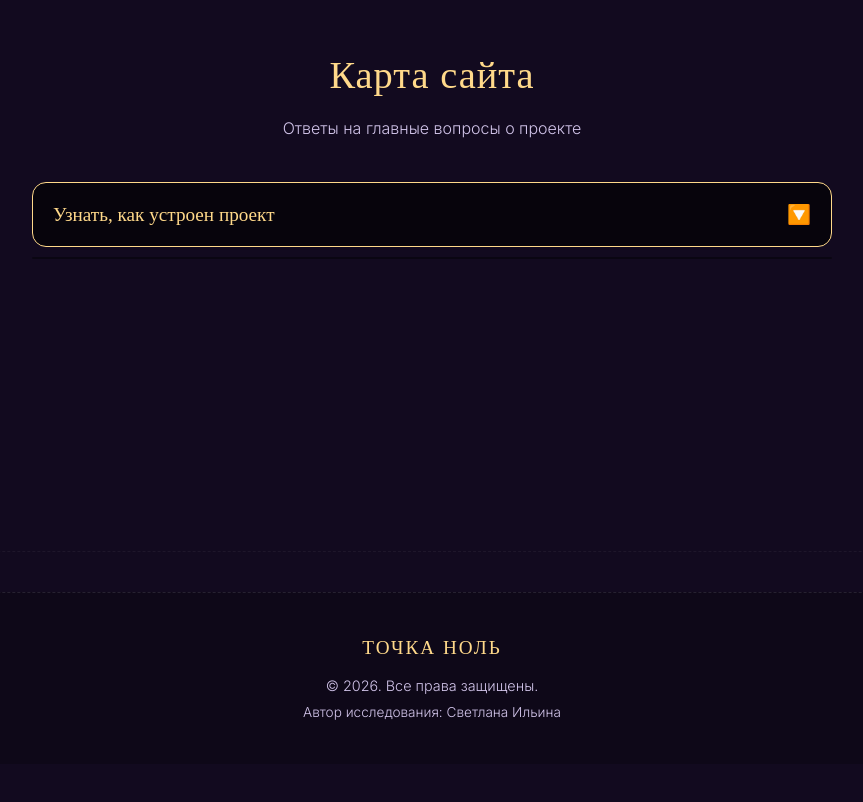
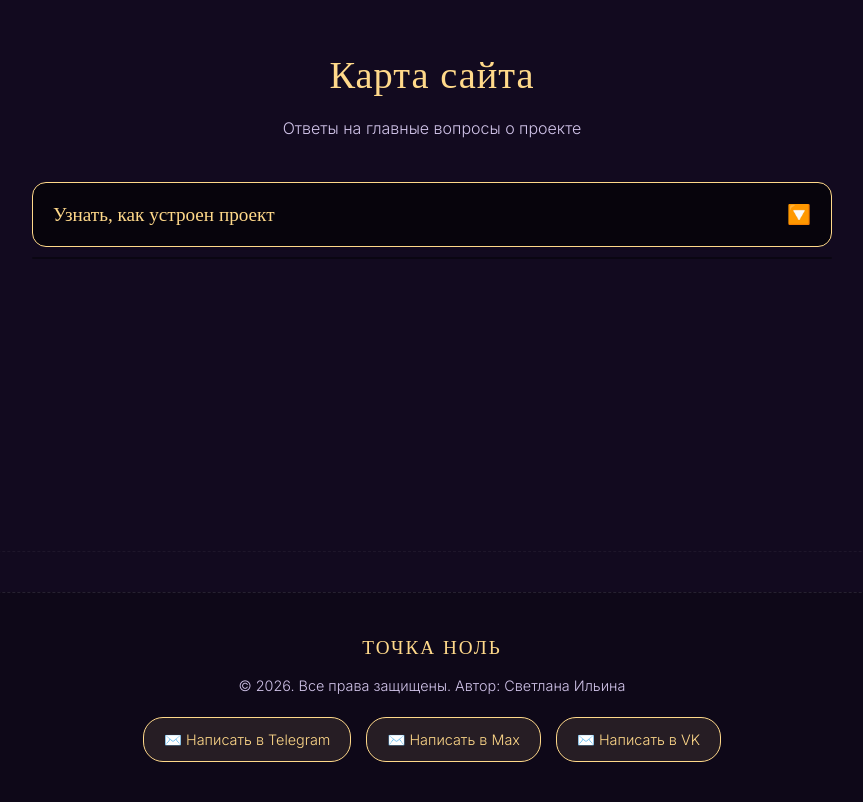
Before and after one commit to astrologdguta/tochka-nol, a plain HTML site: page index.html in a window 1280 px wide. Shown: the part 8099-8901 px from the top of the page, without its empty margins (208-1071 px from the left). Before the commit the page ends 8863 px from the top, so only its background shows below. Drawn offline with Linux system fonts and the light colour scheme; a web font is replaced by a local one.

Commit message:
Add files via upload

```diff
--- a/index.html
+++ b/index.html
@@ -1705,8 +1705,19 @@
 <!-- ПОДВАЛ САЙТА -->
     <footer style="width: 100%; padding: 40px 20px; text-align: center; border-top: 1px dashed rgba(255,255,255,0.1); background: rgba(0,0,0,0.2); margin-top: 40px;">
         <p style="color: var(--gold); font-family: var(--font-title); font-size: 1.2rem; margin-bottom: 10px; letter-spacing: 2px;">ТОЧКА НОЛЬ</p>
-        <p style="color: var(--muted); font-size: 0.9rem; margin-bottom: 5px;">© 2026. Все права защищены.</p>
-        <p style="color: var(--muted); font-size: 0.85rem;">Автор исследования: Светлана Ильина</p>
+        <p style="color: var(--muted); font-size: 0.9rem; margin-bottom: 20px;">© 2026. Все права защищены. Автор: Светлана Ильина</p>
+
+        <!-- Кнопки связи -->
+        <div style="display: flex; justify-content: center; gap: 15px; flex-wrap: wrap;">
+            <!-- Telegram -->
+            <a href="https://t.me/+o6q43MEXLvZkYmUy" target="_blank" style="display: inline-block; padding: 10px 20px; background: rgba(255, 217, 138, 0.1); border: 1px solid var(--gold); color: var(--gold); text-decoration: none; border-radius: 20px; font-size: 0.9rem; transition: 0.3s; font-family: var(--font-body);" onmouseover="this.style.background='var(--gold)'; this.style.color='var(--bg)';" onmouseout="this.style.background='rgba(255, 217, 138, 0.1)'; this.style.color='var(--gold)';">✉️ Написать в Telegram</a>
+
+            <!-- Max -->
+            <a href="https://max.ru/join/eaXpAiYPQTnhr2IMpUsx3db7kjqyOcE2PDRWCcoMqc0" target="_blank" style="display: inline-block; padding: 10px 20px; background: rgba(255, 217, 138, 0.1); border: 1px solid var(--gold); color: var(--gold); text-decoration: none; border-radius: 20px; font-size: 0.9rem; transition: 0.3s; font-family: var(--font-body);" onmouseover="this.style.background='var(--gold)'; this.style.color='var(--bg)';" onmouseout="this.style.background='rgba(255, 217, 138, 0.1)'; this.style.color='var(--gold)';">✉️ Написать в Max</a>
+
+            <!-- ВКонтакте -->
+            <a href="https://vk.me/join/G3txW9RNvG7ybgb0W0I6QhD8znL0nd0JjXs=" target="_blank" style="display: inline-block; padding: 10px 20px; background: rgba(255, 217, 138, 0.1); border: 1px solid var(--gold); color: var(--gold); text-decoration: none; border-radius: 20px; font-size: 0.9rem; transition: 0.3s; font-family: var(--font-body);" onmouseover="this.style.background='var(--gold)'; this.style.color='var(--bg)';" onmouseout="this.style.background='rgba(255, 217, 138, 0.1)'; this.style.color='var(--gold)';">✉️ Написать в VK</a>
+        </div>
     </footer>
 </body>
 </html>
```
